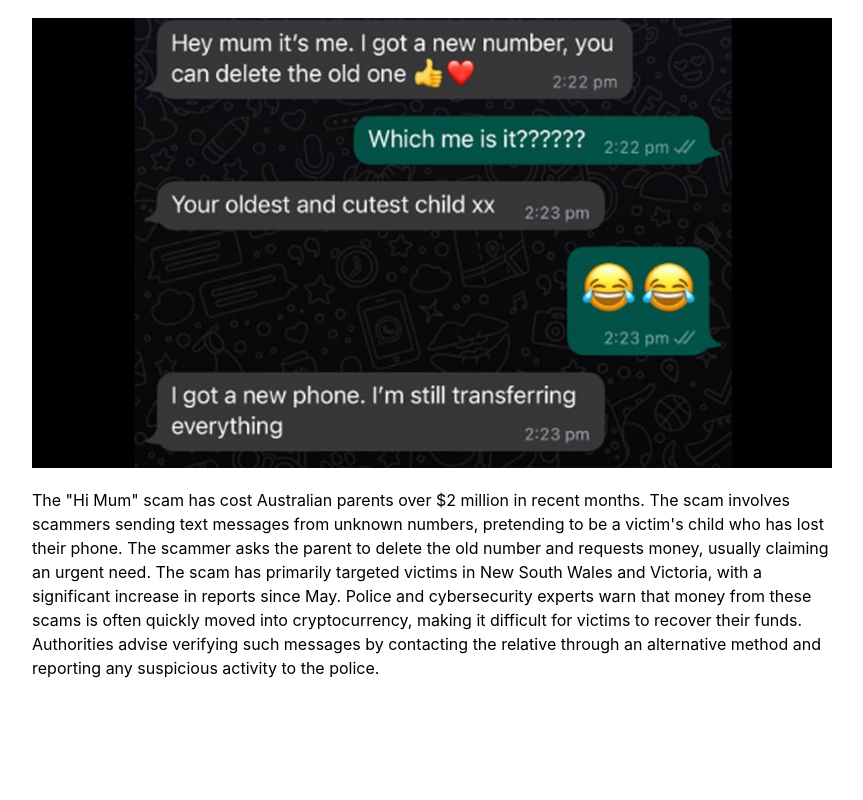
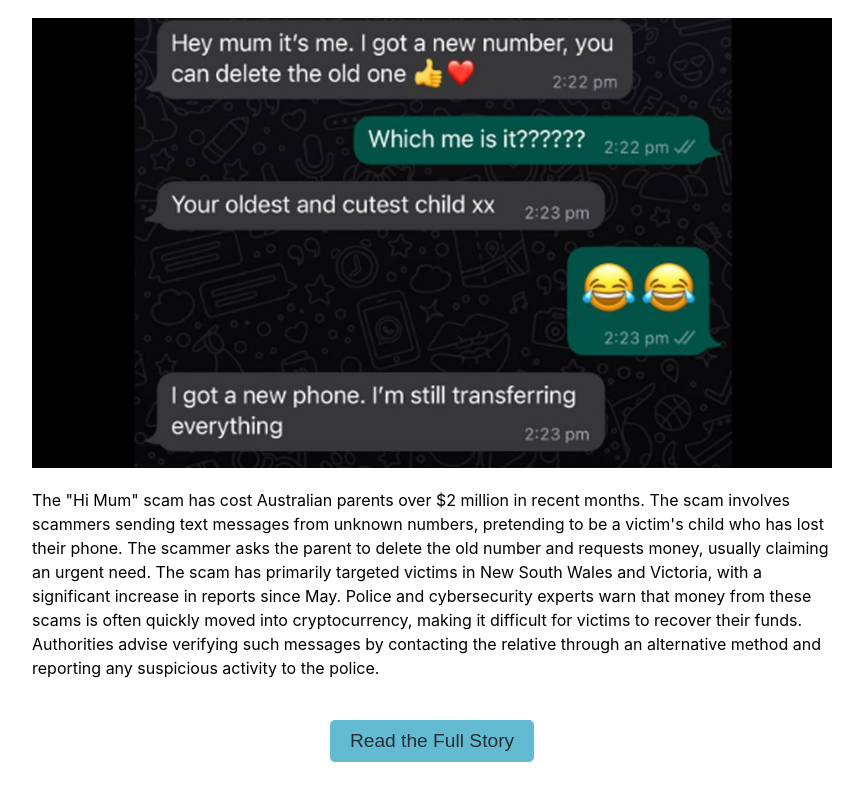
Before and after one commit to YQiZhu/ScamGuard, a React (Create React App) app in the folder scamguard_react/: page /text-scams in a window 1280 px wide. Shown: the part 1780-2580 px from the top of the page, without its empty margins (208-1071 px from the left). Before the commit the page ends 2520 px from the top, so only its background shows below. Built offline with nearby package versions, Linux system fonts and the light colour scheme.

Commit message:
Update TextScams added missing buttom

```diff
--- a/scamguard_react/src/IdentifyScams/TextScams.js
+++ b/scamguard_react/src/IdentifyScams/TextScams.js
@@ -81,6 +81,7 @@ function TextScams() {
                     </section>
 
                     {/* Clickable Box with URL Link */}
+                    <button onClick={goToOtherPage}>Read the Full Story</button>
             </section>
         </div>
     );
```
